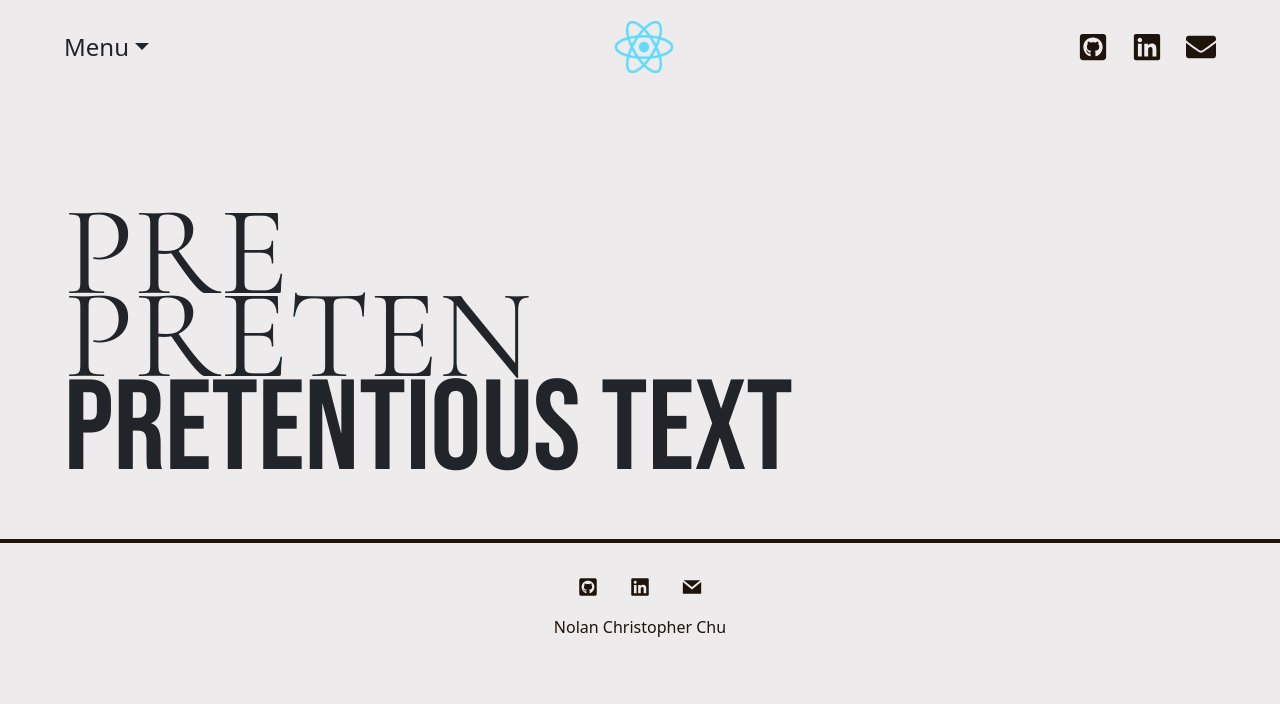
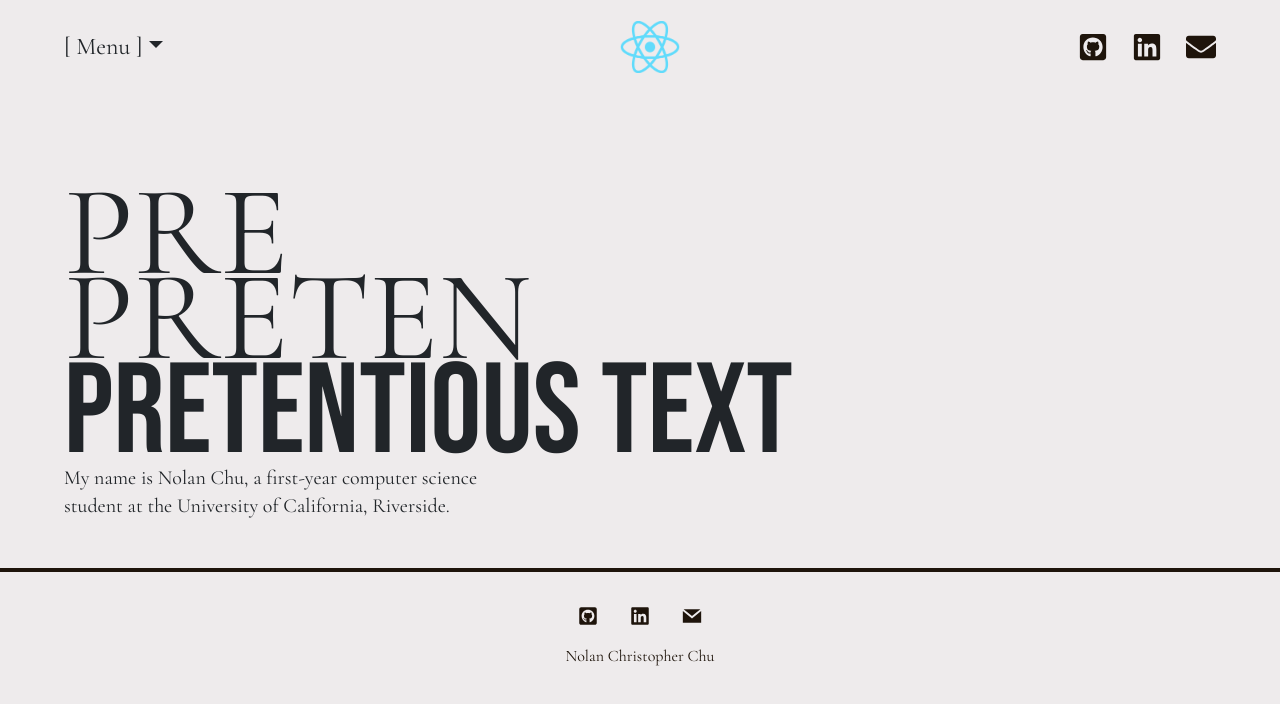
Before and after one commit to Nolancchu/Personal-Website, a Next.js app in the folder nolanchupersonalwebsite/: page / in a window 1280 px wide. Shown: the top 704 px of the page. Built offline with nearby package versions, Linux system fonts and the light colour scheme.

Commit message:
creating home screen graphic

```diff
--- a/nolanchupersonalwebsite/components/HomePageGraphic.jsx
+++ b/nolanchupersonalwebsite/components/HomePageGraphic.jsx
@@ -19,20 +19,26 @@ const HomePageGraphic = () => {
         <Head>
 
         </Head>
-        <div className="flex flex-row overflow-clip w-full h-full bg-ncc-beige">
-            <div className="col mt-10">
-                <div className="ml-16 text-9xl translate-y-[3.35rem]">
+        <div className="flex flex-row overflow-clip w-full bg-ncc-beige">
+            <div className="col mt-10 ml-16 w-1/2 z-10">
+                <div className="text-9xl translate-y-[2.7rem]">
                     <span className={garamond.className}>PRE</span>
                 </div>
-                <div className="ml-16 text-9xl">
+                <div className="text-9xl">
                     <span className={garamond.className}>PRETEN</span>
                 </div>
-                <div className="ml-16 text-9xl -translate-y-11">
+                <div className="text-9xl -translate-y-[2.1rem]">
                     <span className={Bebas.className}>PRETENTIOUS TEXT</span>
                 </div>
+                <div className="text-xl -translate-y-[3rem]">
+                    <span className={garamond.className}>My name is Nolan Chu, a first-year computer science <br></br> student at the University of California, Riverside.</span>
+                </div>
             </div>
-
-            <img src="" alt="" />
+            <img
+                    src="/React-icon.png"
+                    width={80}
+                    className="-translate-y-96 h-full align-middle"
+                  />
         </div>
     </div>
   );
--- a/nolanchupersonalwebsite/components/Navigation.jsx
+++ b/nolanchupersonalwebsite/components/Navigation.jsx
@@ -6,13 +6,18 @@ import {FaEnvelope} from "react-icons/fa"
 import {FaGithubSquare} from "react-icons/fa"
 import {FaLinkedin} from "react-icons/fa"
 import { motion } from "framer-motion";
+import { Cormorant_Garamond } from "next/font/google";
 
+const garamond = Cormorant_Garamond({
+  subsets: ['latin'],
+  weight: ['400'],
+})
 
 const Navigation = () => {
     return (
     <div className="flex justify-between bg-ncc-beige">
         <Navbar>
-          <NavDropdown title="Menu" id="basic-nav-dropdown" style={{fontSize: 24}} className="justify-start ml-16">
+          <NavDropdown title="[ Menu ]" id="basic-nav-dropdown" style={{fontSize: 24}} className="justify-start ml-16">
                 <NavDropdown.Item href="#action/3.1">Action</NavDropdown.Item>
                 <NavDropdown.Item href="#action/3.2" className="test-2xl">
                   Another action
--- a/nolanchupersonalwebsite/pages/_app.tsx
+++ b/nolanchupersonalwebsite/pages/_app.tsx
@@ -1,10 +1,16 @@
 import '@/styles/globals.css'
 import type { AppProps } from 'next/app'
+import { Cormorant_Garamond } from 'next/font/google';
 
+const garamond = Cormorant_Garamond({
+  subsets: ['latin'],
+  weight: ['400'],
+})
 
 export default function App({ Component, pageProps }: AppProps) {
   return (
+    <main className={garamond.className}>
       <Component {...pageProps} />
-
+    </main>
   );
 }
```
